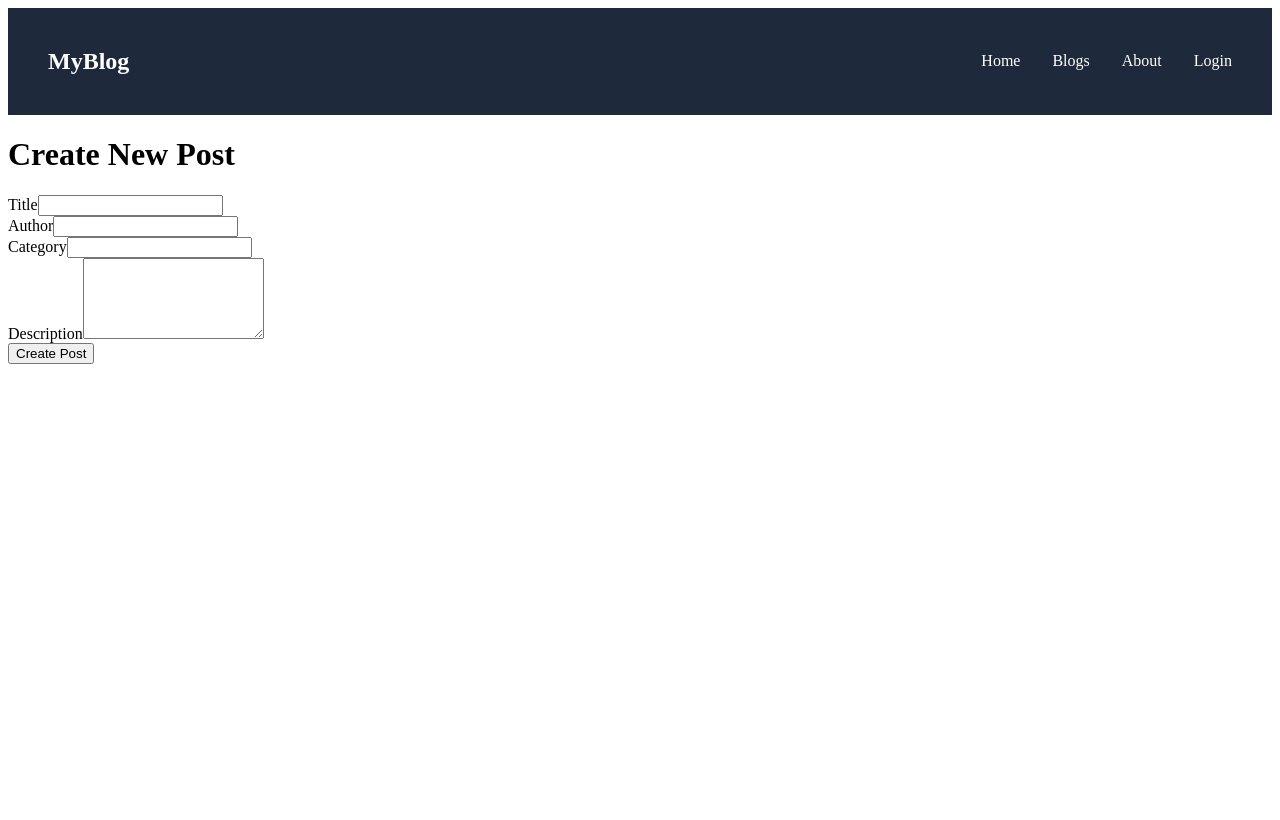
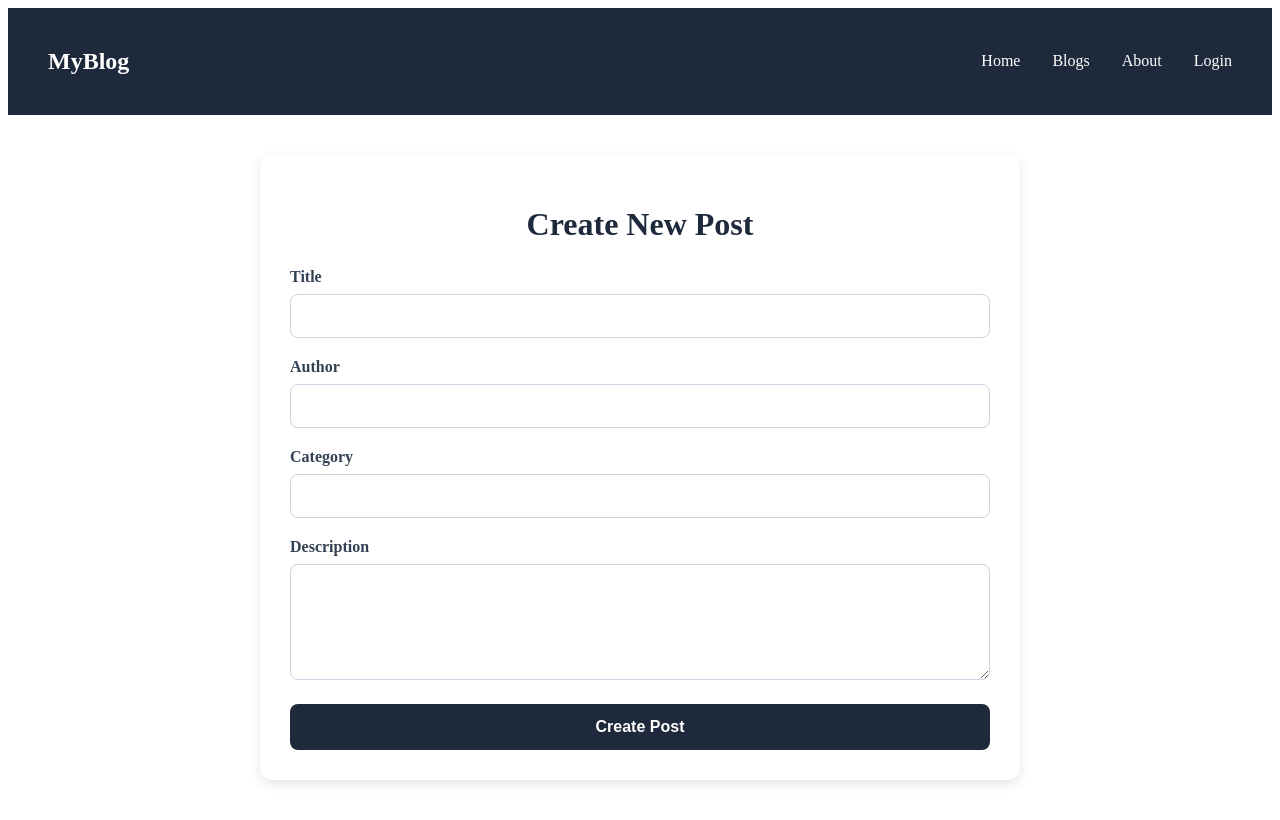
Before and after one commit to ibnumohammed99/react-final-project-blog-app, a React (Vite) app: page /create-post in a window 1280 px wide. Built offline with nearby package versions, Linux system fonts and the light colour scheme.

Commit message:
Complete create post feature with form state and styling

```diff
--- a/src/App.jsx
+++ b/src/App.jsx
@@ -1,4 +1,6 @@
 import { Routes, Route } from "react-router-dom";
+import { useState } from "react";
+
 import Navbar from "./components/Navbar";
 
 import Home from "./pages/Home";
@@ -10,19 +12,33 @@ import CreatePost from "./pages/CreatePost";
 import Articles from "./pages/Articles";
 import Bookmarks from "./pages/Bookmarks";
 
+import postsData from "./data/posts";
+
 function App() {
+  const [posts, setPosts] = useState(postsData);
+
   return (
     <>
       <Navbar />
 
       <Routes>
-        <Route path="/" element={<Home />} />
+        <Route path="/" element={<Home posts={posts} />} />
+
         <Route path="/blogs" element={<Blogs />} />
+
         <Route path="/about" element={<About />} />
+
         <Route path="/login" element={<Login />} />
-        <Route path="/blog/:id" element={<BlogDetails />} />
-        <Route path="/create-post" element={<CreatePost />} />
+
+        <Route path="/blog/:id" element={<BlogDetails posts={posts} />} />
+
+        <Route
+          path="/create-post"
+          element={<CreatePost setPosts={setPosts} />}
+        />
+
         <Route path="/articles" element={<Articles />} />
+
         <Route path="/bookmarks" element={<Bookmarks />} />
       </Routes>
     </>
--- a/src/pages/CreatePost.jsx
+++ b/src/pages/CreatePost.jsx
@@ -1,6 +1,7 @@
 import { useState } from "react";
+import "../styles/CreatePost.css";
 
-function CreatePost() {
+function CreatePost({ setPosts }) {
   const [title, setTitle] = useState("");
   const [author, setAuthor] = useState("");
   const [category, setCategory] = useState("");
@@ -17,14 +18,20 @@ function CreatePost() {
       description,
     };
 
-    console.log(newPost);
+    setPosts((previousPosts) => [...previousPosts, newPost]);
+
+    // Clear the form after submission
+    setTitle("");
+    setAuthor("");
+    setCategory("");
+    setDescription("");
   };
 
   return (
-    <div>
+    <div className="create-post-container">
       <h1>Create New Post</h1>
 
-      <form onSubmit={handleSubmit}>
+      <form className="create-post-form" onSubmit={handleSubmit}>
         <div>
           <label>Title</label>
           <input
--- a/src/pages/Home.jsx
+++ b/src/pages/Home.jsx
@@ -1,8 +1,7 @@
-import posts from "../data/posts";
 import BlogCard from "../components/BlogCard";
 import "../styles/Home.css";
 
-function Home() {
+function Home({ posts }) {
   return (
     <div>
       <h1>Welcome to MyBlog</h1>
--- /dev/null
+++ b/src/styles/CreatePost.css
@@ -0,0 +1,63 @@
+.create-post-container {
+  max-width: 700px;
+  margin: 40px auto;
+  padding: 30px;
+  background-color: #ffffff;
+  border-radius: 12px;
+  box-shadow: 0 4px 12px rgba(0, 0, 0, 0.1);
+}
+
+.create-post-container h1 {
+  text-align: center;
+  margin-bottom: 25px;
+  color: #1e293b;
+}
+
+.create-post-form {
+  display: flex;
+  flex-direction: column;
+  gap: 20px;
+}
+
+.create-post-form label {
+  display: block;
+  margin-bottom: 8px;
+  font-weight: 600;
+  color: #334155;
+}
+
+.create-post-form input,
+.create-post-form textarea {
+  width: 100%;
+  padding: 12px;
+  border: 1px solid #cbd5e1;
+  border-radius: 8px;
+  font-size: 16px;
+  box-sizing: border-box;
+}
+
+.create-post-form input:focus,
+.create-post-form textarea:focus {
+  outline: none;
+  border-color: #38bdf8;
+}
+
+.create-post-form textarea {
+  resize: vertical;
+}
+
+.create-post-form button {
+  background-color: #1e293b;
+  color: white;
+  border: none;
+  padding: 14px;
+  border-radius: 8px;
+  font-size: 16px;
+  font-weight: 600;
+  cursor: pointer;
+  transition: background-color 0.3s ease;
+}
+
+.create-post-form button:hover {
+  background-color: #38bdf8;
+}
```
